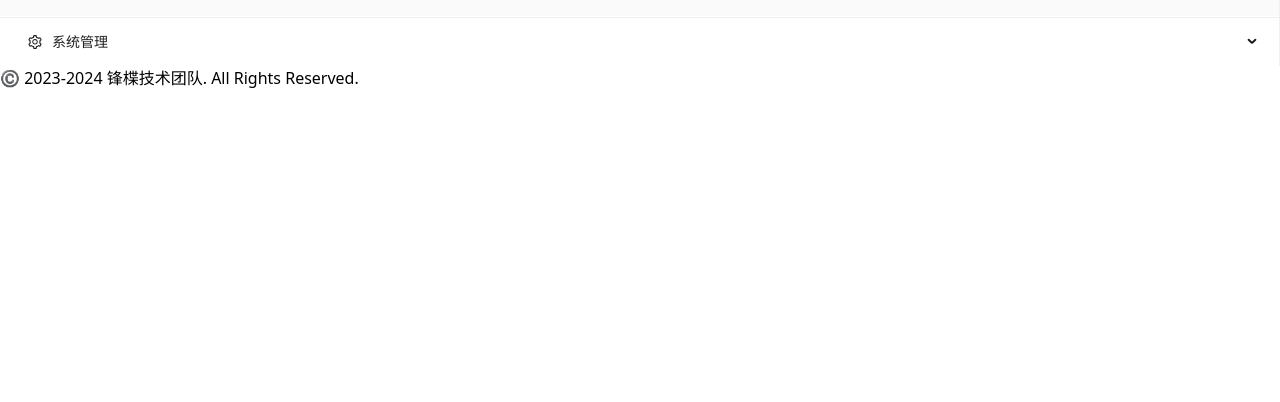
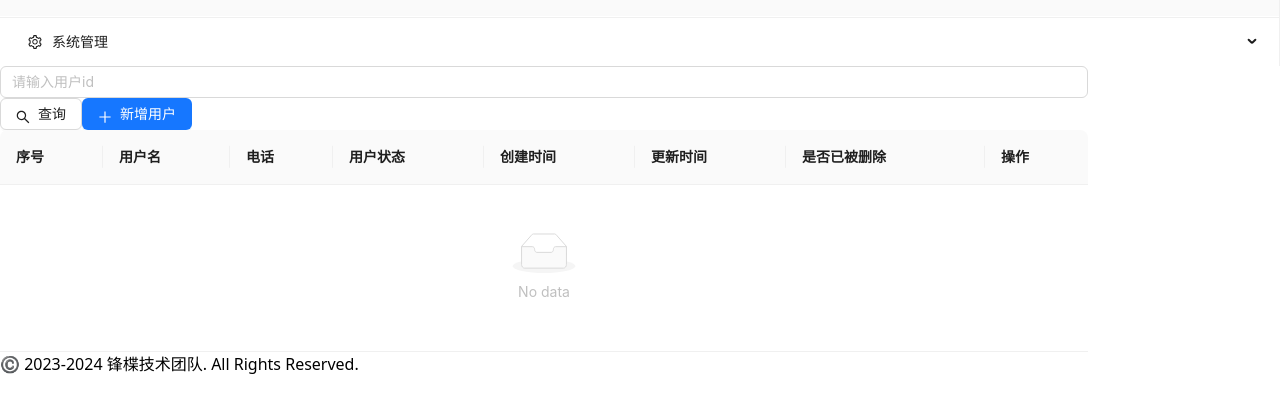
Before and after one commit to carbon-ledger/green-chain-carbon-ledger-web, a Vue app: page /backpage/user in a window 1280 px wide. Shown: the part 289-691 px from the top of the page. Built offline with nearby package versions, Linux system fonts and the light colour scheme.

Commit message:
管理界面表格模型

```diff
--- a/src/views/BackPage/role.vue
+++ b/src/views/BackPage/role.vue
@@ -1,3 +1,117 @@
 <template>
+  <div class="flex flex-col w-full h-auto">
+    <!--头部-->
+    <div class="flex">
+      <div class="w-36 ml-4 mt-4 flex">
+        <a-input  class="h-8 border-gray-300 rounded-md"  placeholder="请输入角色id"/>
+      </div>
+      <div class="mt-4 flex">
+        <a-button class="ml-4 mr-4 flex justify-center items-center" >
+          <SearchOutlined/>
+          查询
+        </a-button>
+        <a-button @click="showAddDiaLog" class="text-blue-50 bg-blue-500 flex justify-center items-center" type="primary">
+          <PlusOutlined/>
+          新增角色
+        </a-button>
+      </div>
+    </div>
+    <!--表格内容-->
+    <div class="w-full h-auto mt-6">
+      <a-table :columns="columns"   :rowKey="record => record.id">
+        <template #bodyCell="{ column, record }">
+          <template v-if="column.key==='id'">
+            {{ record.id }}
+          </template>
+          <template v-else-if="column.key === 'enabled'">
+            <a-tag v-if="record.enabled === true" :bordered="false" color="success">启用</a-tag>
+            <a-tag v-if="record.enabled === false" :bordered="false" color="error">禁用</a-tag>
+          </template>
+          <template v-else-if="column.key==='createdAt'">
+            {{ record.createdAt }}
+          </template>
+          <template v-else-if="column.key==='updateAt'">
+            {{ record.updatedAt }}
+          </template>
+          <template v-else-if="column.key === 'isDelete'">
+            {{ record.isDelete }}
+          </template>
+          <template v-else-if="column.key==='action'">
+            <span style="margin-left: 10px; display: flex">
+              <a-button class="text-blue-500 flex justify-center items-center" size="small" type="text"><EditOutlined/>修改</a-button>
+              <a-button class="text-blue-500 flex justify-center items-center" size="small" type="text"><DeleteOutlined/>删除</a-button>
+            </span>
+          </template>
+        </template>
+      </a-table>
+    </div>
 
+    <!--新增角色对话框-->
+    <a-modal v-model:open="AddDiaLog" :okButtonProps="{ style: { backgroundColor: '#347def',color: 'white'} }" cancel-text="取消" ok-text="确认" title="新增角色" >
+      <div>
+        <div class="ml-3 mt-6">角色名：<a-input v-model:value="addData.name" class="ml-[14px] h-8 w-1/2 border-gray-300 rounded-md"/></div>
+        <div class="ml-3 mt-6">展示名字：<a-input v-model:value="addData.displayName" class="h-8 w-1/2 border-gray-300 rounded-md"/></div>
+        <div class="ml-3 mt-6 mb-8">权限组：<a-input v-model:value="addData.permission" class="ml-[14px] h-8 w-1/2 border-gray-300 rounded-md"/></div>
+      </div>
+    </a-modal>
+
+  </div>
 </template>
+
+<script setup>
+import {SearchOutlined, PlusOutlined, EditOutlined,DeleteOutlined} from "@ant-design/icons-vue";
+import {reactive, ref} from 'vue';
+
+//新增角色对话框
+const AddDiaLog = ref(false);
+const addData = reactive({
+  name:'',
+  displayName:'',
+  permission:''
+})
+function showAddDiaLog(){
+  AddDiaLog.value = true;
+  addData.name = '';
+  addData.displayName = '';
+}
+
+
+//表格栏目
+const columns = [
+  {
+    title: '序号',
+    dataIndex: 'id',
+    key: 'id',
+  },
+  {
+    title: '角色名称',
+    dataIndex: 'name',
+    key: 'name',
+  },
+  {
+    title: '角色名描述',
+    key: 'displayName',
+    dataIndex: 'displayName',
+  },
+  {
+    title: '拥有权限',
+    dataIndex: 'enabled',
+    key: 'enabled',
+  },
+  {
+    title: '创建时间',
+    key: 'createdAt',
+    dataIndex: 'createdAt',
+  },
+  {
+    title: '更新时间',
+    key: 'updatedAt',
+    dataIndex: 'updatedAt'
+  },
+  {
+    title: '操作',
+    key: 'action',
+    dataIndex: 'action'
+  },
+];
+</script>
--- a/src/views/BackPage/user.vue
+++ b/src/views/BackPage/user.vue
@@ -1 +1,123 @@
-<template></template>
+<template>
+  <div class="flex flex-col w-full h-auto">
+    <!--头部-->
+    <div class="flex">
+      <div class="w-36 ml-4 mt-4 flex">
+        <a-input  class="h-8 border-gray-300 rounded-md"  placeholder="请输入用户id"/>
+      </div>
+      <div class="mt-4 flex">
+        <a-button class="ml-4 mr-4 flex justify-center items-center" >
+          <SearchOutlined/>
+          查询
+        </a-button>
+        <a-button @click="showAddDiaLog" class="text-blue-50 bg-blue-500 flex justify-center items-center" type="primary">
+          <PlusOutlined/>
+          新增用户
+        </a-button>
+      </div>
+    </div>
+    <!--表格内容-->
+    <div class="w-full h-auto mt-6">
+      <a-table :columns="columns"   :rowKey="record => record.id">
+        <template #bodyCell="{ column, record }">
+          <template v-if="column.key==='id'">
+            {{ record.id }}
+          </template>
+          <template v-else-if="column.key === 'enabled'">
+            <a-tag v-if="record.enabled === true" :bordered="false" color="success">启用</a-tag>
+            <a-tag v-if="record.enabled === false" :bordered="false" color="error">禁用</a-tag>
+          </template>
+          <template v-else-if="column.key==='createdAt'">
+            {{ record.createdAt }}
+          </template>
+          <template v-else-if="column.key==='updateAt'">
+            {{ record.updatedAt }}
+          </template>
+          <template v-else-if="column.key === 'isDelete'">
+            {{ record.isDelete }}
+          </template>
+          <template v-else-if="column.key==='action'">
+            <span style="margin-left: 10px; display: flex">
+              <a-button class="text-blue-500 flex justify-center items-center" size="small" type="text"><EditOutlined/>修改</a-button>
+              <a-button class="text-blue-500 flex justify-center items-center" size="small" type="text"><DeleteOutlined/>删除</a-button>
+            </span>
+          </template>
+        </template>
+      </a-table>
+    </div>
+
+    <!--新增用户对话框-->
+    <a-modal v-model:open="AddDiaLog" :okButtonProps="{ style: { backgroundColor: '#347def',color: 'white'} }" cancel-text="取消" ok-text="确认" title="新增角色" >
+      <div>
+        <div class="ml-3 mt-6">用户名：<a-input v-model:value="addData.username" class="ml-[14px] h-8 w-1/2 border-gray-300 rounded-md"/></div>
+        <div class="ml-3 mt-6">真实姓名：<a-input v-model:value="addData.realname" class="h-8 w-1/2 border-gray-300 rounded-md"/></div>
+        <div class="ml-3 mt-6">手机号：<a-input v-model:value="addData.phone" class="ml-[14px] h-8 w-1/2 border-gray-300 rounded-md"/></div>
+        <div class="ml-3 mt-6 mb-8">邮箱：<a-input v-model:value="addData.email" class="ml-[28px] h-8 w-1/2 border-gray-300 rounded-md"/></div>
+      </div>
+    </a-modal>
+  </div>
+</template>
+
+<script setup>
+import {SearchOutlined, PlusOutlined, EditOutlined, DeleteOutlined} from "@ant-design/icons-vue";
+import {reactive, ref} from 'vue';
+
+//新增用户对话框
+const AddDiaLog = ref(false);
+const addData = reactive({
+  username:'',
+  realname:'',
+  phone:'',
+  email:''
+})
+function showAddDiaLog(){
+  AddDiaLog.value = true;
+  addData.name = '';
+  addData.displayName = '';
+}
+
+
+//表格栏目
+const columns = [
+  {
+    title: '序号',
+    dataIndex: 'id',
+    key: 'id',
+  },
+  {
+    title: '用户名',
+    dataIndex: 'username',
+    key: 'username',
+  },
+  {
+    title: '电话',
+    key: 'phone',
+    dataIndex: 'phone',
+  },
+  {
+    title: '用户状态',
+    dataIndex: 'enabled',
+    key: 'enabled',
+  },
+  {
+    title: '创建时间',
+    key: 'createdAt',
+    dataIndex: 'createdAt',
+  },
+  {
+    title: '更新时间',
+    key: 'updatedAt',
+    dataIndex: 'updatedAt'
+  },
+  {
+    title: '是否已被删除',
+    key: 'isDelete',
+    dataIndex: 'isDelete'
+  },
+  {
+    title: '操作',
+    key: 'action',
+    dataIndex: 'action'
+  },
+];
+</script>
```
